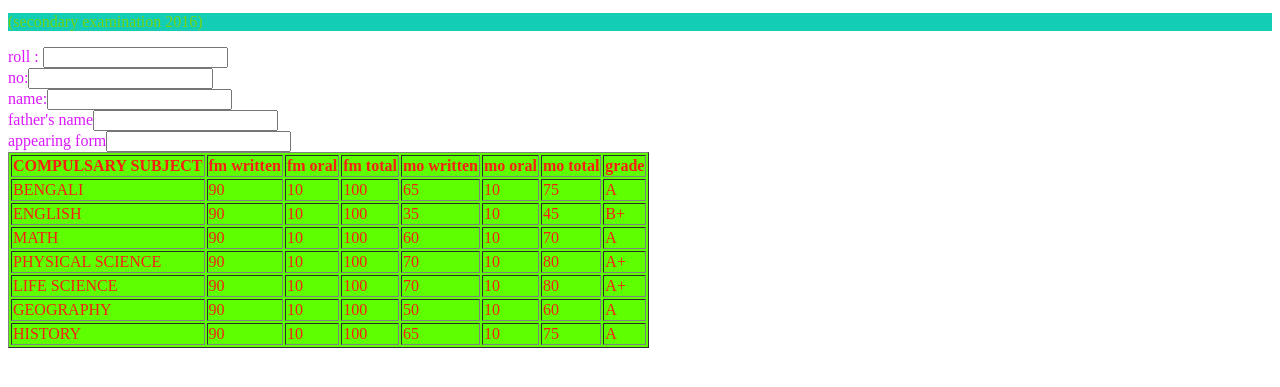
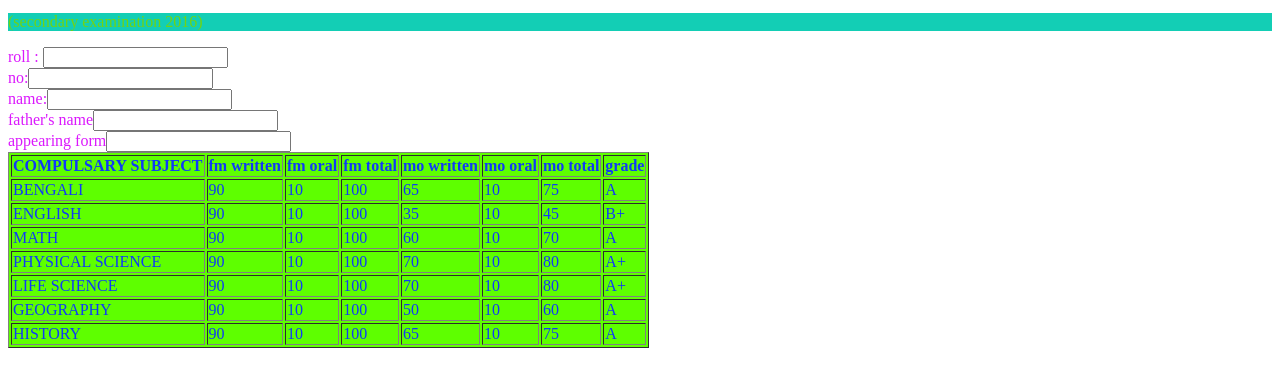
Before and after one commit to anupammishra21/imageGallery, a plain HTML site: page index.html in a window 1280 px wide. Shown: the part 205-592 px from the top of the page. Drawn offline with Linux system fonts and the light colour scheme.

Commit message:
table changed

```diff
--- a/index.html
+++ b/index.html
@@ -10,7 +10,7 @@
 p  { color: rgb(113, 212, 19) ;}
 form { color: rgb(219, 24, 253);}
 input { color: rgb(0, 252, 252);}
-table { color: rgb(247, 31, 15);}
+table { color: rgb(15, 58, 247);}
 
 
 </style>
```
